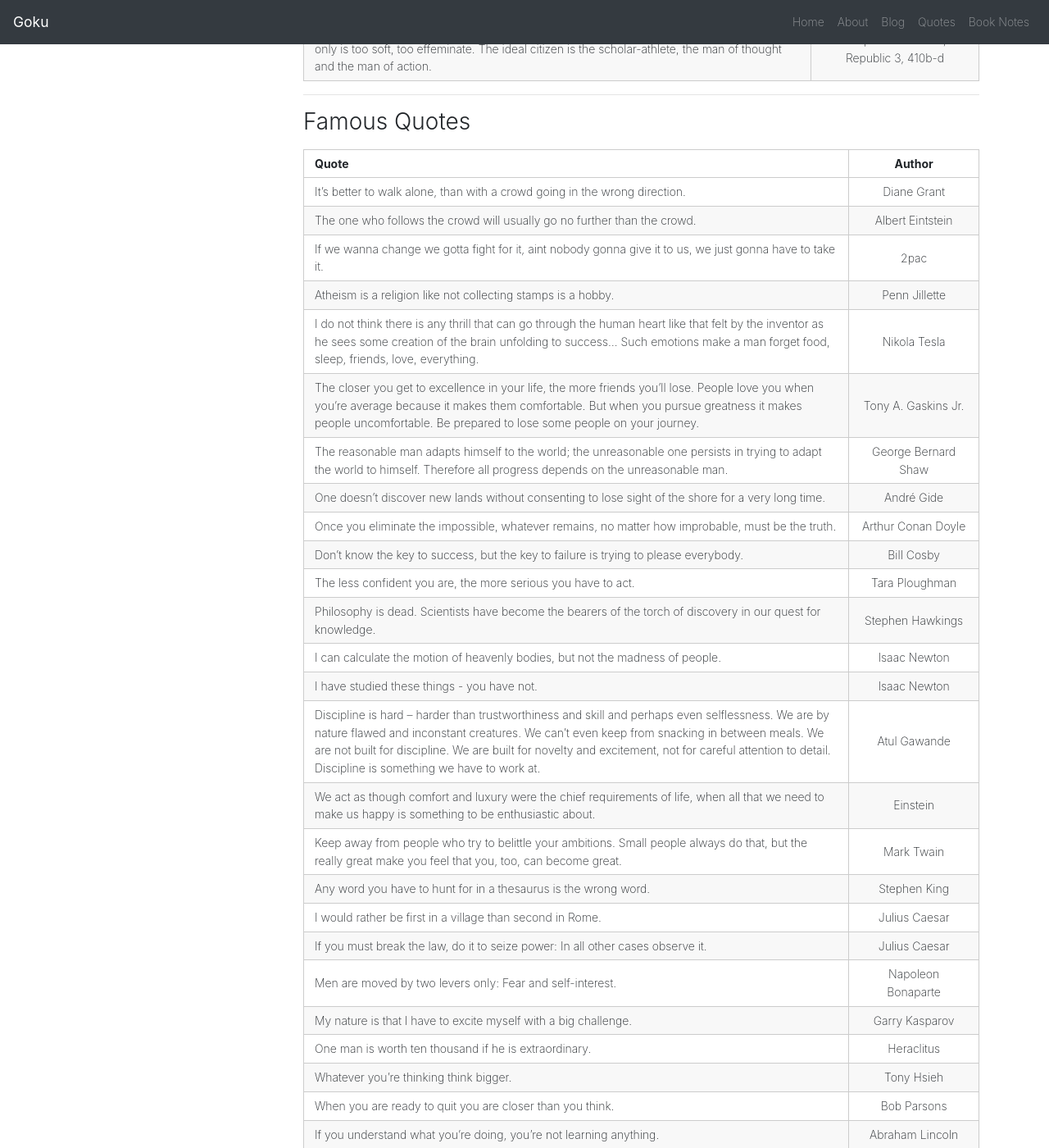
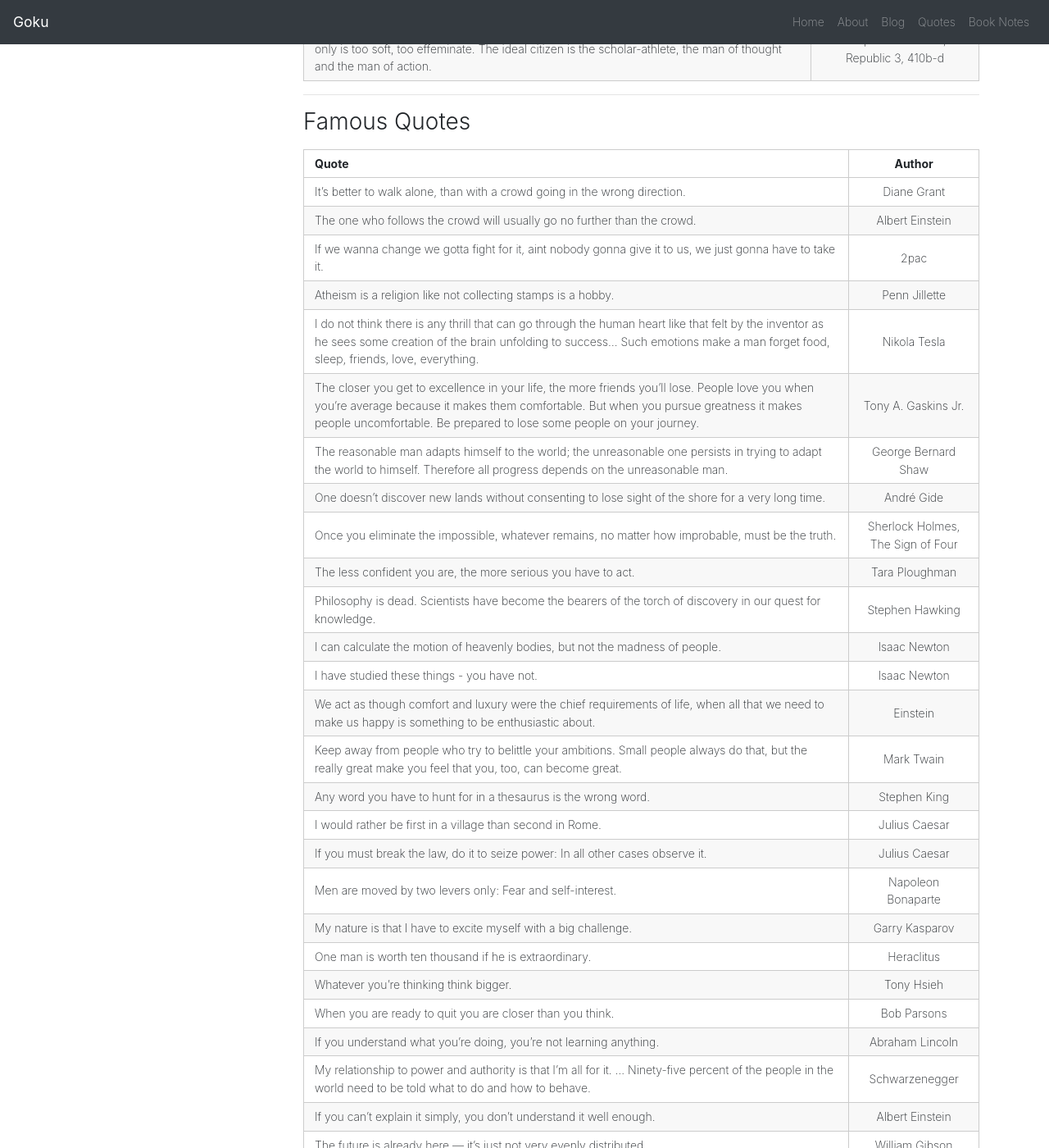
Before and after one commit to Esqarrouth/goktugyil.github.io, a Jekyll site: the page built from _pages/quotes.md, in a window 1280 px wide and 1400 px high, scrolled down 777 px. Shown: the whole window at 82% size. Built offline with Jekyll 4.4.1, drawn with Linux system fonts in a browser that asks for light colours; some of the changed text lies outside the part shown.

Commit message:
Organize reviewed famous quotes

```diff
--- a/_pages/quotes.md
+++ b/_pages/quotes.md
@@ -38,20 +38,18 @@ He who is only an athlete is too crude, too vulgar, too much a savage. He who is
 | Quote        | Author           |
 | ------------- |:-------------:|
 It’s better to walk alone, than with a crowd going in the wrong direction.|Diane Grant
-The one who follows the crowd will usually go no further than the crowd.|Albert Eintstein
+The one who follows the crowd will usually go no further than the crowd.|Albert Einstein
 If we wanna change we gotta fight for it, aint nobody gonna give it to us, we just gonna have to take it.|2pac
 Atheism is a religion like not collecting stamps is a hobby.|Penn Jillette
 I do not think there is any thrill that can go through the human heart like that felt by the inventor as he sees some creation of the brain unfolding to success... Such emotions make a man forget food, sleep, friends, love, everything.|Nikola Tesla
 The closer you get to excellence in your life, the more friends you'll lose. People love you when you're average because it makes them comfortable. But when you pursue greatness it makes people uncomfortable. Be prepared to lose some people on your journey.|Tony A. Gaskins Jr.
 The reasonable man adapts himself to the world; the unreasonable one persists in trying to adapt the world to himself. Therefore all progress depends on the unreasonable man.|George Bernard Shaw
 One doesn't discover new lands without consenting to lose sight of the shore for a very long time.|André Gide
-Once you eliminate the impossible, whatever remains, no matter how improbable, must be the truth.|Arthur Conan Doyle
-Don’t know the key to success, but the key to failure is trying to please everybody.|Bill Cosby
+Once you eliminate the impossible, whatever remains, no matter how improbable, must be the truth.|Sherlock Holmes, The Sign of Four
 The less confident you are, the more serious you have to act.|Tara Ploughman
-Philosophy is dead. Scientists have become the bearers of the torch of discovery in our quest for knowledge.|Stephen Hawkings
+Philosophy is dead. Scientists have become the bearers of the torch of discovery in our quest for knowledge.|Stephen Hawking
 I can calculate the motion of heavenly bodies, but not the madness of people.|Isaac Newton
 I have studied these things - you have not.|Isaac Newton
-Discipline is hard – harder than trustworthiness and skill and perhaps even selflessness. We are by nature flawed and inconstant creatures. We can’t even keep from snacking in between meals. We are not built for discipline. We are built for novelty and excitement, not for careful attention to detail. Discipline is something we have to work at.|Atul Gawande
 We act as though comfort and luxury were the chief requirements of life, when all that we need to make us happy is something to be enthusiastic about.|Einstein
 Keep away from people who try to belittle your ambitions. Small people always do that, but the really great make you feel that you, too, can become great.|Mark Twain
 Any word you have to hunt for in a thesaurus is the wrong word.|Stephen King
```
Also changed, not shown: other parts of _pages/quotes.md (+2 -0 lines).
